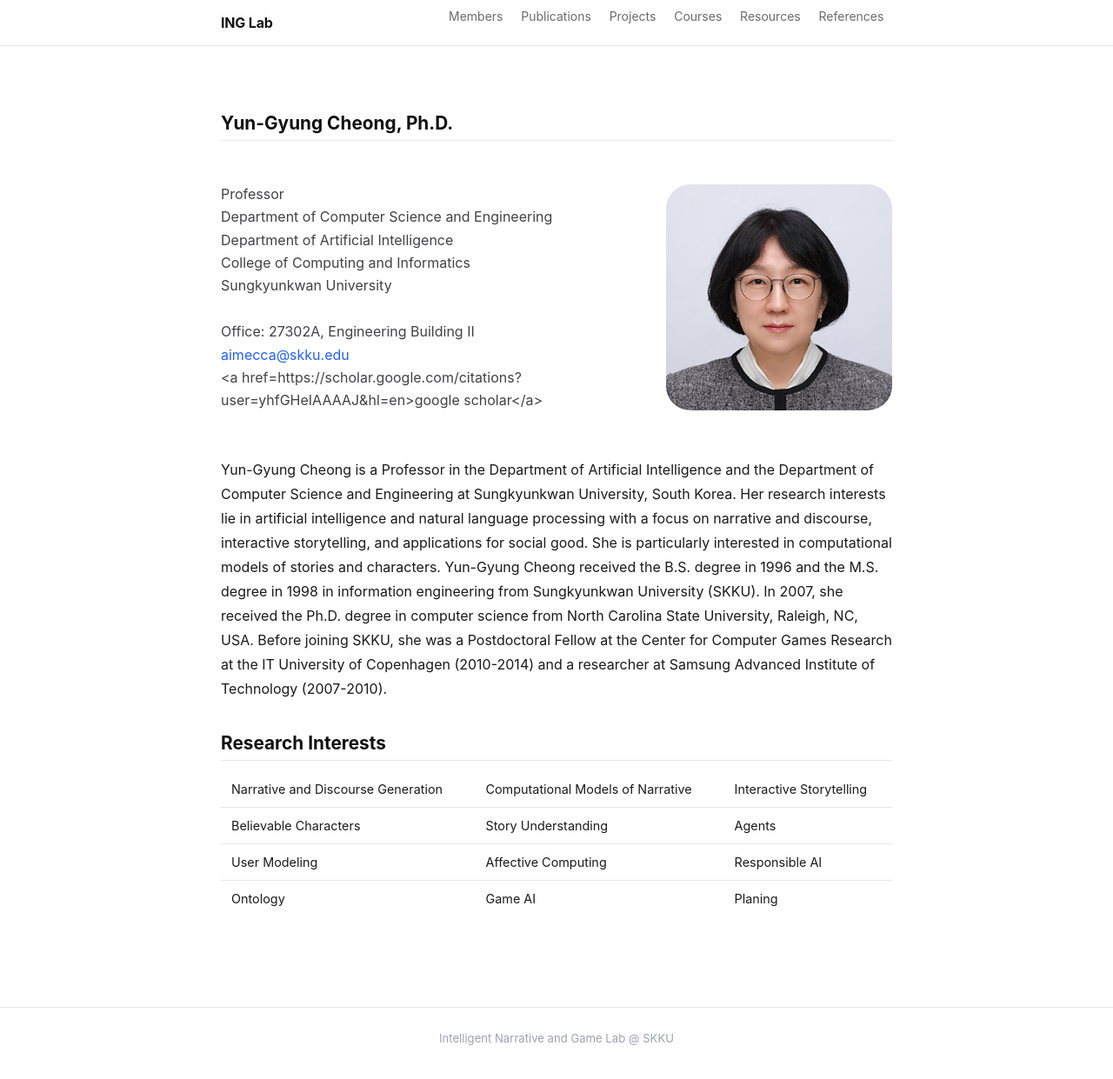
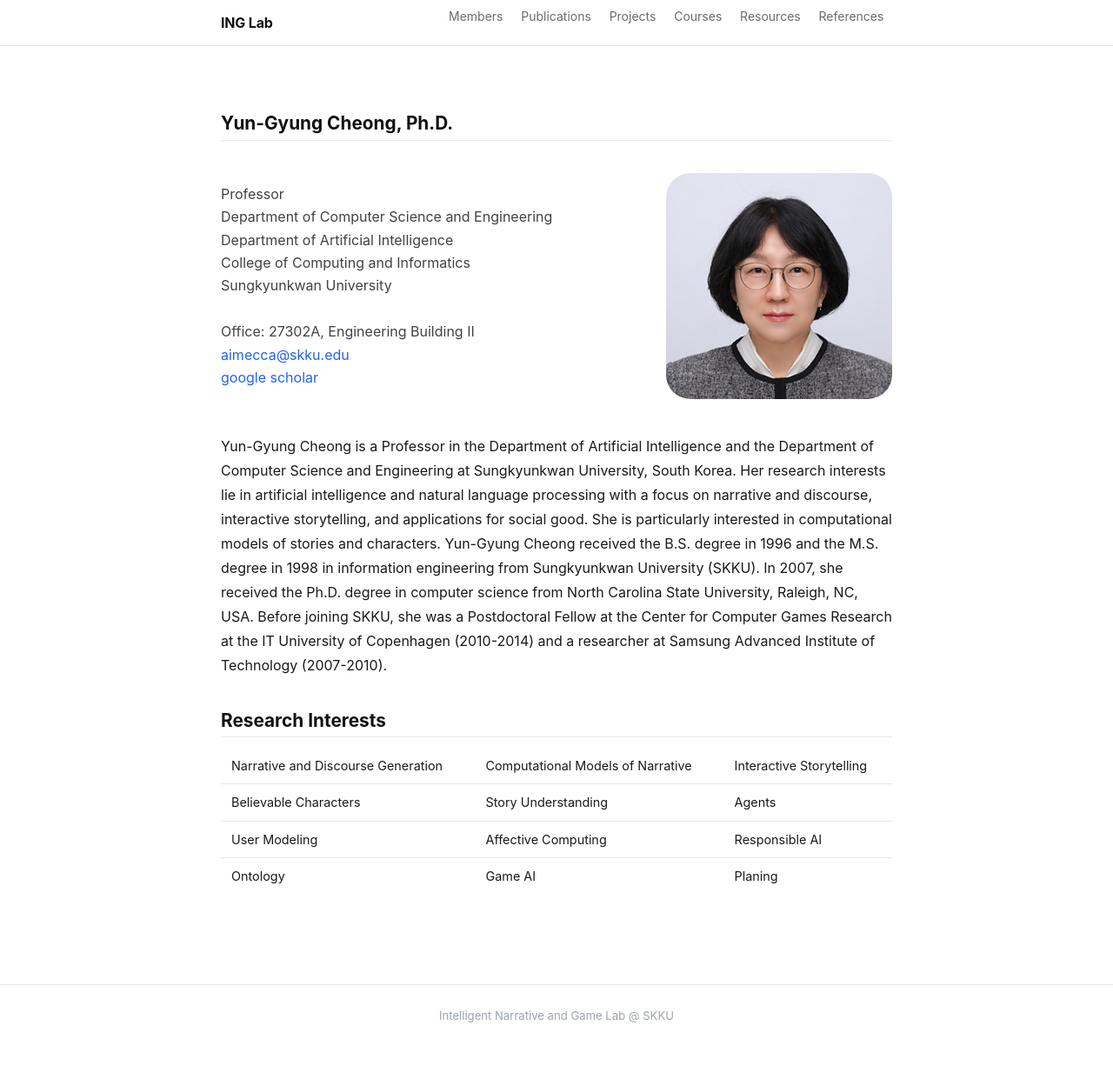
Before and after one commit to inglab/inglab.github.io, a Jekyll site: the page built from index.md, in a window 1280 px wide and 1246 px high. Shown: the top 1241 px of the window at 87% size. Built offline with Jekyll 4.4.1, drawn with Linux system fonts in a browser that asks for light colours.

Commit message:
Update index.md

```diff
--- a/index.md
+++ b/index.md
@@ -98,7 +98,7 @@ Sungkyunkwan University<br><br>
 
 Office: 27302A, Engineering Building II<br>
 <a href="mailto:aimecca@skku.edu">aimecca@skku.edu</a><br>
-<a href=https://scholar.google.com/citations?user=yhfGHeIAAAAJ&hl=en>google scholar</a><br>
+<a href="https://scholar.google.com/citations?user=yhfGHeIAAAAJ&hl=en">google scholar</a><br>
 
 </p>
 
```
